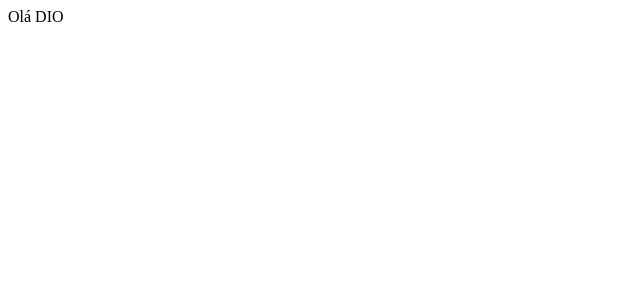
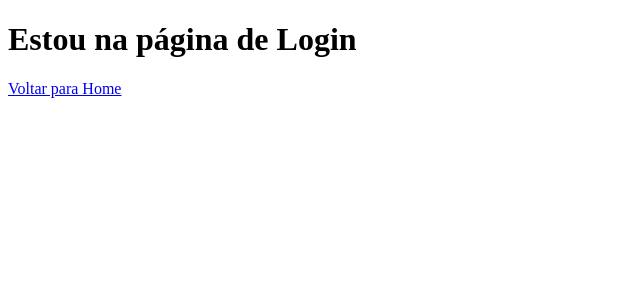
Before and after one commit to samuelESP/Consulta_JS, a React (Create React App) app in the folder 17_React/primeiro_Projeto/second/dio/: page /login in a window 1280 px wide. Shown: the top 300 px of the page, without its empty margins (0-640 px from the left). Built offline with nearby package versions, Linux system fonts and the light colour scheme.

Commit message:
usando Router básico

```diff
--- a/17_React/primeiro_Projeto/second/dio/package.json
+++ b/17_React/primeiro_Projeto/second/dio/package.json
@@ -8,6 +8,7 @@
     "@testing-library/user-event": "^13.5.0",
     "react": "^18.2.0",
     "react-dom": "^18.2.0",
+    "react-router-dom": "^6.4.5",
     "react-scripts": "5.0.1",
     "web-vitals": "^2.1.4"
   },
--- a/17_React/primeiro_Projeto/second/dio/src/App.js
+++ b/17_React/primeiro_Projeto/second/dio/src/App.js
@@ -1,9 +1,21 @@
+
+import {
+  BrowserRouter as Router,
+  Routes,
+  Route,
+  Link
+} from "react-router-dom";
+import {Home} from "./pages/home"
+import {Login} from "./pages/login"
 
 function App() {
   return (
-    <div className="App">
-      Olá DIO
-    </div>
+    <Router>
+      <Routes>
+        <Route path="/" element={<Home />} />
+        <Route path="/login" element = {<Login />} />
+      </Routes>
+    </Router>
   );
 }
 
--- /dev/null
+++ b/17_React/primeiro_Projeto/second/dio/src/pages/home/index.jsx
@@ -0,0 +1,9 @@
+import { Link } from "react-router-dom";
+const Home = () => {
+    return(<>
+        <h1>Estou na página de Home</h1>
+        <Link to="/Login">Fazer Login</Link >
+        </>)
+}
+
+export {Home};
--- /dev/null
+++ b/17_React/primeiro_Projeto/second/dio/src/pages/login/index.jsx
@@ -0,0 +1,9 @@
+import { Link } from "react-router-dom";
+const Login = () => {
+    return(<>
+        <h1>Estou na página de Login</h1>
+        <Link to="/">Voltar para Home</Link >
+        </>)
+}
+
+export {Login};
```
Also changed, not shown: 2 other files (tests, documents, lock files or other folders).
